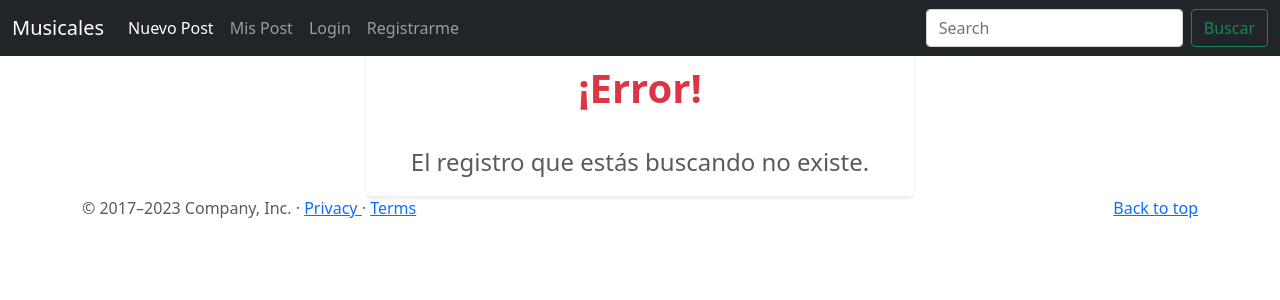
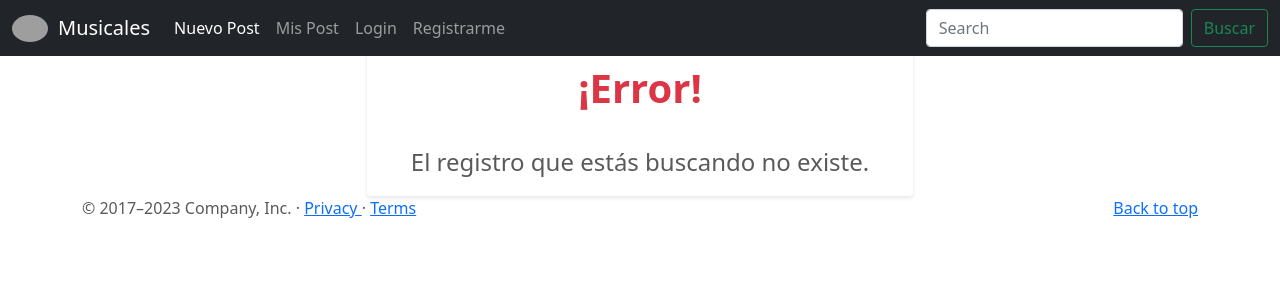
Before and after one commit to candefagnani/Entrega-Final, a Django app: page /post/1/update in a window 1280 px wide. Shown: the top 300 px of the page. Run offline with Django 4.2, Linux system fonts and the light colour scheme; some libraries are stand-ins or nearby versions; grey boxes are pictures that could not be loaded.

Commit message:
third commit

```diff
--- a/Musicales/templates/Musicales/base.html
+++ b/Musicales/templates/Musicales/base.html
@@ -57,6 +57,11 @@
             <a href="{% url 'profile-update' user.profile.id %}">
             <img src="{{user.profile.imagen.url}}" height="100%" width="36px" style="border-radius: 50%; margin-right:10px">
             </a>
+          {% else %}
+            <a href="{% url 'profile-update' user.profile.id %}">
+            <img src="{profiles/sin_foto.png}" height="100%" width="36px" style="border-radius: 50%; margin-right:10px">
+            </a>
+
           {% endif %}
           <a class="navbar-brand" href="{% url 'index' %}"> Musicales </a>
           <button class="navbar-toggler" type="button" data-bs-toggle="collapse" data-bs-target="#navbarCollapse" aria-controls="navbarCollapse" aria-expanded="false" aria-label="Toggle navigation">
```
Also changed, not shown: db.sqlite3, media/profiles/sin_foto.png (added).
